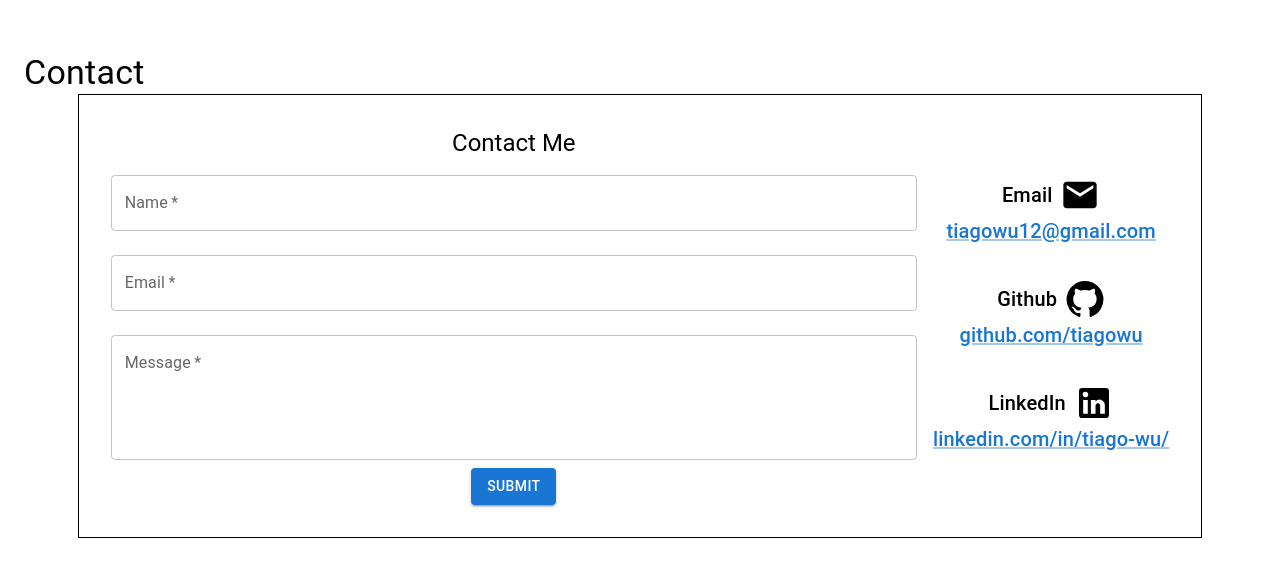
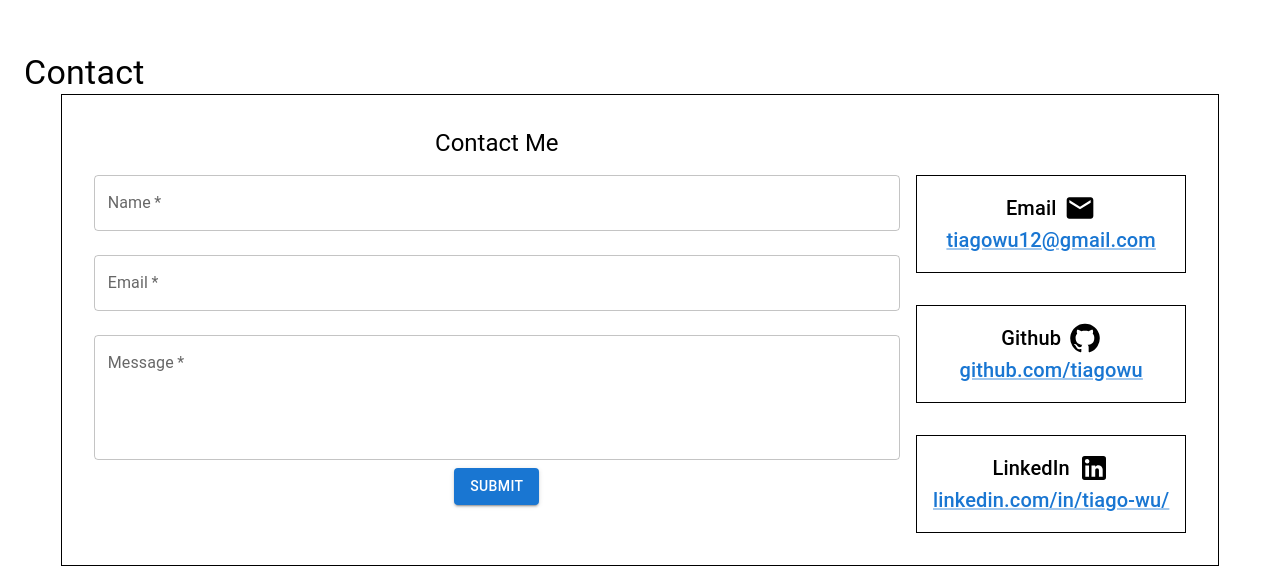
Before and after one commit to tiagowu/portfolio-website, a React (Create React App) app: page / in a window 1280 px wide. Shown: the part 3671-4237 px from the top of the page. Before the commit the page ends 4209 px from the top, so only its background shows below. Built offline with nearby package versions, Linux system fonts and the light colour scheme.

Commit message:
Make minor changes to layout

```diff
--- a/src/components/ContactBox.jsx
+++ b/src/components/ContactBox.jsx
@@ -2,15 +2,15 @@ import { Box, Typography, Link } from "@mui/material";
 
 const ContactBox = ({ label, content, icon: Icon }) => {
   return (
-    <Box display="flex" flexDirection="column" alignItems="center" justifyContent="center" textAlign="center">
+    <Box display="flex" flexDirection="column" alignItems="center" justifyContent="center" textAlign="center" border="1px solid black" padding="16px">
       <Box display="flex" alignItems="center" justifyContent="center">
         <Typography variant="h6" mr={1}>
           {label}
         </Typography>
-        <Icon sx={{ fontSize: 40 }} />
+        <Icon sx={{ fontSize: 32 }} />
       </Box>
-      <Typography variant="h6" component="h3">
-        {content.startsWith("http") ? (
+      <Typography variant="h6" component="h3" whiteSpace="nowrap">
+        {label !== "Email" ? (
           <Link href={content} target="_blank" rel="noopener noreferrer">
             {content.substring(content.indexOf(".") + 1)}
           </Link>
```
